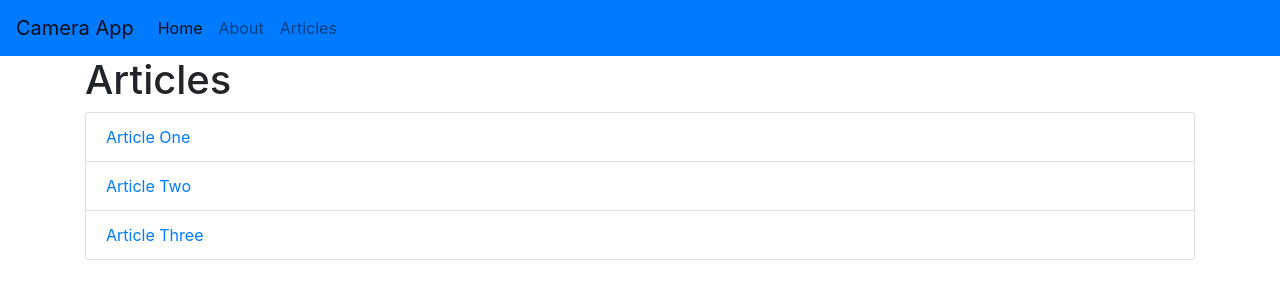
After one commit to hien-cao/cameraapp, a Flask app: page /articles in a window 1280 px wide. The commit adds this page. Shown: the top 300 px of the page. Run offline with Flask 2, Linux system fonts and the light colour scheme; some libraries are stand-ins or nearby versions.

Commit message:
Create the article page

```diff
--- a/app.py
+++ b/app.py
@@ -1,10 +1,25 @@
 from flask import Flask, render_template
+from data import Articles
 
 app = Flask(__name__)
 
+Articles = Articles()
+
 @app.route('/')
-def index():
+def home():
   return render_template('home.html')
+
+@app.route('/about')
+def about():
+  return render_template('about.html')
+
+@app.route('/articles')
+def articles():
+  return render_template('articles.html', articles = Articles)
+
+@app.route('/article/<string:id>/')
+def article(id):
+  return render_template('article.html', id = id)
 
 if __name__ == '__main__':
   app.run(debug = True)
--- /dev/null
+++ b/templates/article.html
@@ -0,0 +1,5 @@
+{% extends 'layout.html' %}
+
+{% block body %}
+  <h1>{{id}}</h1>
+{{% endblock %}}
--- /dev/null
+++ b/templates/articles.html
@@ -0,0 +1,14 @@
+{% extends 'layout.html' %}
+
+{% block body %}
+  <div class="container">
+    <h1>Articles</h1>
+    <ul class="list-group">
+      {% for article in articles %}
+      <li class="list-group-item"><a href="article/{{article.id}}">{{article.title}}</a>
+      </li>
+      {% endfor %}
+    </ul>
+  </div>
+
+{% endblock %}
--- a/templates/home.html
+++ b/templates/home.html
@@ -1,5 +1,8 @@
 {% extends 'layout.html' %}
 
 {% block body %}
-  Home
+  <div class="jumbotron text-center">
+    <h1>Welcome to Camera App</h1>
+    <p class="lead">This is an camera app which is used to suveilence 3d printer</p>
+  </div>
 {% endblock %}
--- a/templates/includes/_navbar.html
+++ b/templates/includes/_navbar.html
@@ -1,4 +1,4 @@
-<nav class="navbar navbar-expand-md navbar-dark bg-dark fixed-top">
+<nav class="navbar navbar-expand-md navbar-light bg-primary">
   <a class="navbar-brand" href="#">Camera App</a>
   <button class="navbar-toggler" type="button" data-toggle="collapse" data-target="#navbarsExampleDefault"
     aria-controls="navbarsExampleDefault" aria-expanded="false" aria-label="Toggle navigation">
--- a/templates/layout.html
+++ b/templates/layout.html
@@ -15,7 +15,10 @@
 
 <body>
   {% include 'includes/_navbar.html' %}
+
   {% block body %}{% endblock %}
+
+
 
   <!-- Optional JavaScript -->
   <!-- jQuery first, then Popper.js, then Bootstrap JS -->
```
Also changed, not shown: data.py (added, +26 -0 lines), templates/about.html (added, +12 -0 lines).
